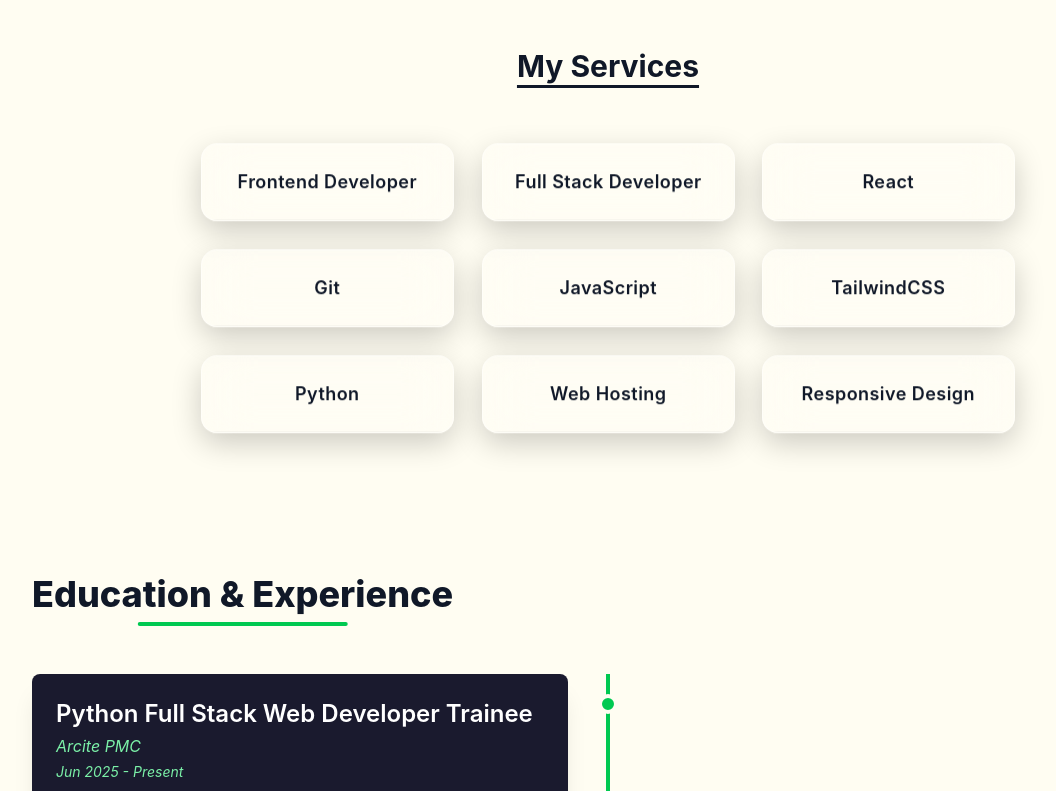
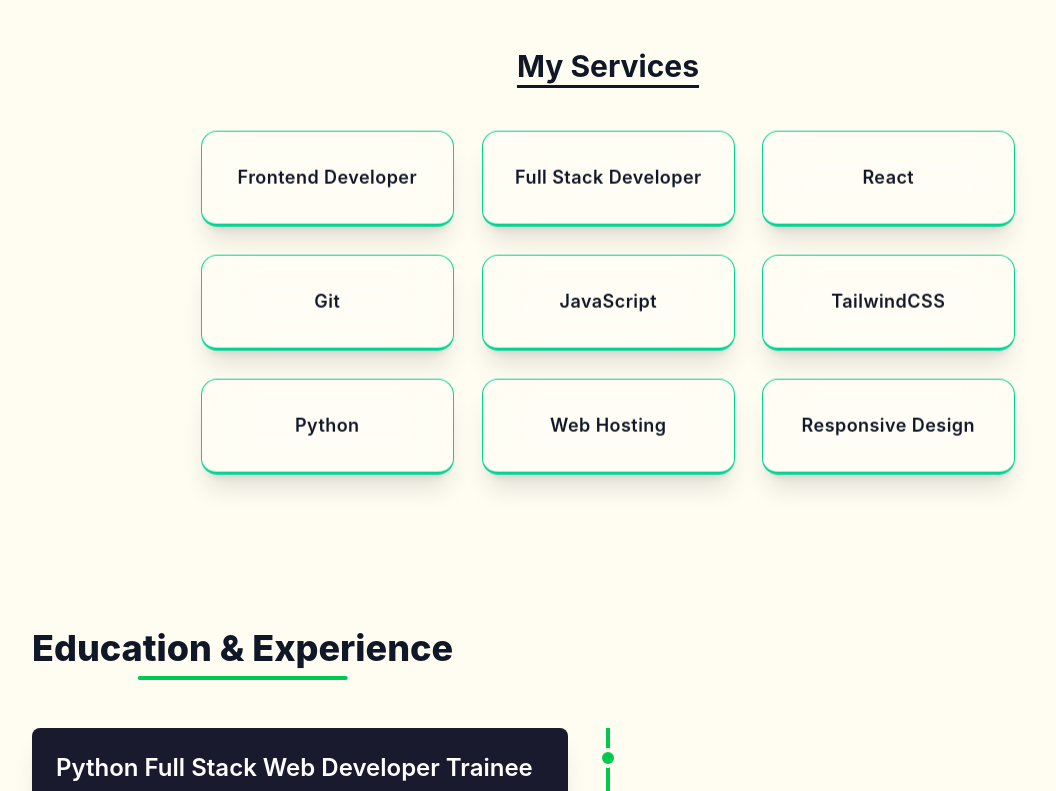
Before and after one commit to alanmathew190/react-portfolio, a React (Vite) app in the folder portfolio/: page / in a window 1280 px wide. Shown: the part 1360-2151 px from the top of the page, without its empty margins (32-1088 px from the left). Built offline with nearby package versions, Linux system fonts and the light colour scheme.

Commit message:
style updated

```diff
--- a/portfolio/src/App.css
+++ b/portfolio/src/App.css
@@ -12,7 +12,7 @@
 
 .animate-gradient {
   background-size: 200% 200%; /* bigger background for movement */
-  animation: gradientMove 10s ease infinite; /* adjust time for speed */
+  animation: gradientMove 4s ease infinite; /* adjust time for speed */
 }
 body{
   font-family: 'Inter', sans-serif;
@@ -23,6 +23,6 @@ html {
 
 
 .hero{
-            background-color: #FFFDF2;
+ background-color: #FFFDF2;
 
 }
--- a/portfolio/src/components/SkillSlider.css
+++ b/portfolio/src/components/SkillSlider.css
@@ -73,13 +73,13 @@
 /* Floating animation */
 @keyframes floaty {
   0%, 100% { transform: translateY(0px); }
-  50% { transform: translateY(-4px); }
+  50% { transform: translateY(-15px); }
 }
 
 .glass-brick {
   position: relative;
   overflow: hidden;
-  animation: floaty 6s ease-in-out infinite;
+  animation: floaty 5s ease-in-out infinite;
   transition: transform 0.3s ease, box-shadow 0.3s ease;
 }
 
--- a/portfolio/src/components/Skills.jsx
+++ b/portfolio/src/components/Skills.jsx
@@ -140,7 +140,7 @@ function Skills() {
                 whileTap={{ scale: 0.95 }}
               >
                 {/* Glass 3D Brick */}
-                <div className="relative px-8 py-6 glass-brick rounded-2xl bg-white/20 backdrop-blur-xl border border-white/40 shadow-[0_10px_30px_rgba(0,0,0,0.2)]">
+                <div className="relative px-8 py-8 glass-brick rounded-2xl bg-white/20 backdrop-blur-xl border-b-3 border-1 border-emerald-400 shadow-xl">
                   <div className="shine"></div>
                   <motion.p
                     whileHover={{ scale: 1.1 }}
```
